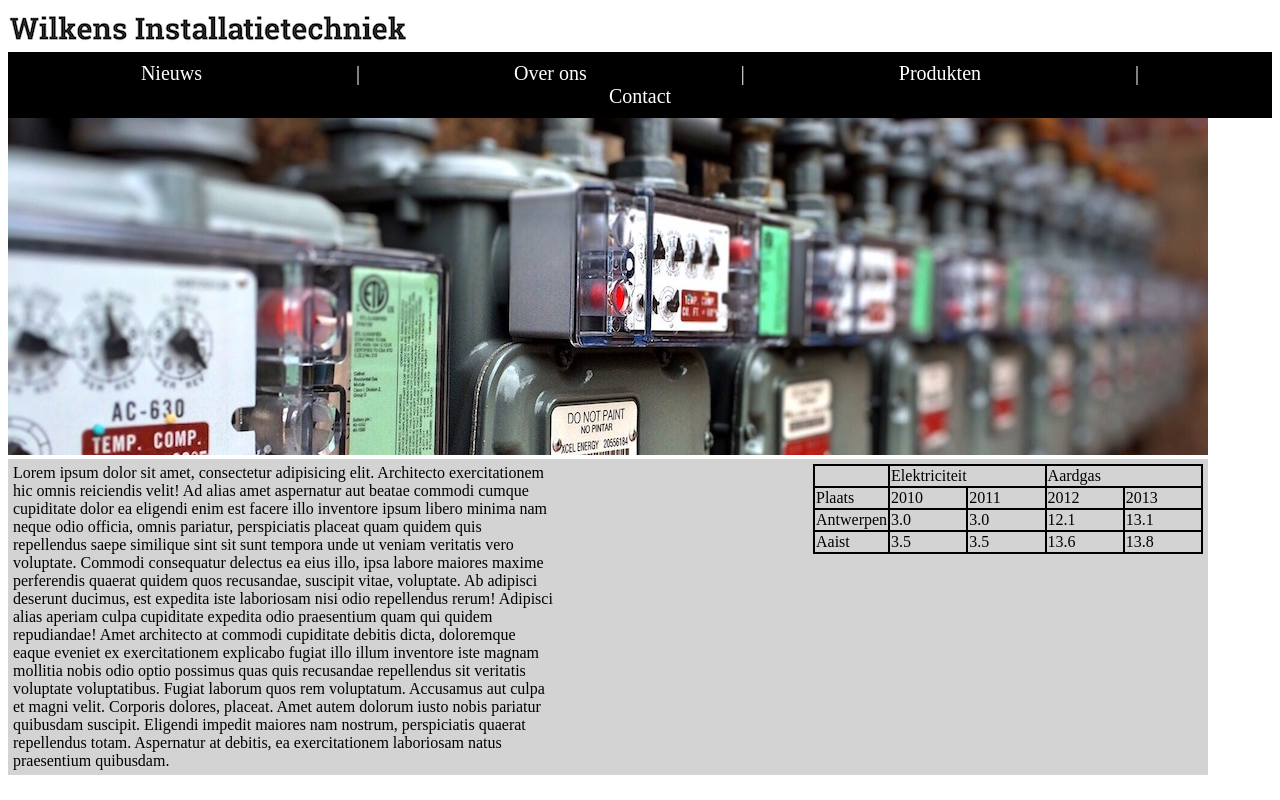
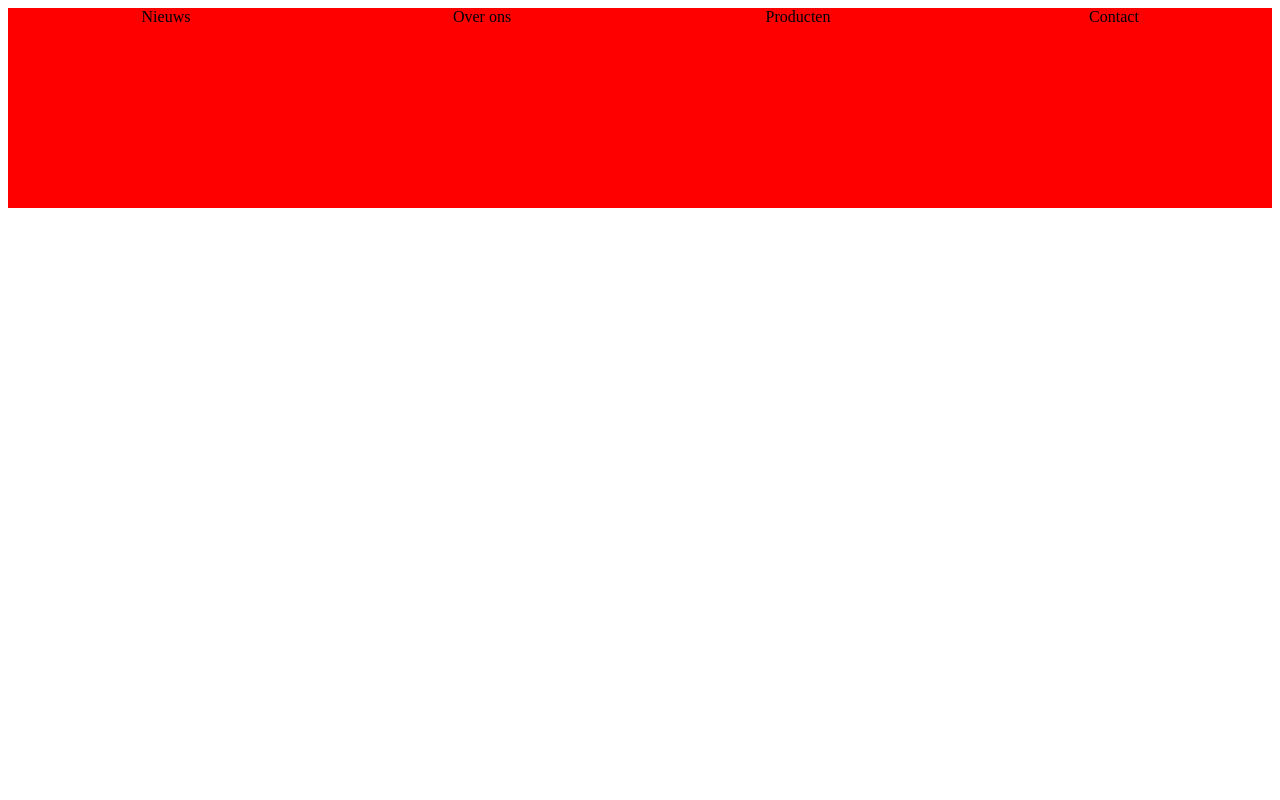
Before and after one commit to KarstenvD/HTML-2020, a PHP site: page /H4/index.html in a window 1280 px wide. Run offline with PHP 8.4, Linux system fonts and the light colour scheme.

Commit message:
Added HFs on main page

```diff
--- a/H1/index.html
+++ b/H1/index.html
@@ -2,7 +2,7 @@
 <html lang="en">
 <head>
     <meta charset="UTF-8">
-    <title>HF1</title>
+    <title>Eerste Website</title>
 </head>
 <body>
 <h1>Hallo internet</h1>
--- a/H4/index.html
+++ b/H4/index.html
@@ -3,58 +3,18 @@
 <head>
     <meta charset="UTF-8">
     <link rel="stylesheet" href="style.css">
-    <title>H4</title>
+    <title>Sketch</title>
 </head>
 <body>
 <header>
-    <img src="wilkens_logo.png">
-<nav>
-    <a href="#">Nieuws</a>
-    <a href="">|</a>
-    <a href="#">Over ons</a>
-    <a href="">|</a>
-    <a href="#">Produkten</a>
-    <a href="">|</a>
-    <a href="#">Contact</a>
-</nav>
+    <nav>
+        <div class="navi">
+            <div>Nieuws</div>
+            <div>Over ons</div>
+            <div>Producten</div>
+            <div>Contact</div>
+        </div>
+    </nav>
 </header>
-<img src="elektriciteit.jpg">
-<article>
-<div class="wrapper">
-    <div>Lorem ipsum dolor sit amet, consectetur adipisicing elit. Architecto exercitationem hic omnis reiciendis velit! Ad alias amet aspernatur aut beatae commodi cumque cupiditate dolor ea eligendi enim est facere illo inventore ipsum libero minima nam neque odio officia, omnis pariatur, perspiciatis placeat quam quidem quis repellendus saepe similique sint sit sunt tempora unde ut veniam veritatis vero voluptate. Commodi consequatur delectus ea eius illo, ipsa labore maiores maxime perferendis quaerat quidem quos recusandae, suscipit vitae, voluptate. Ab adipisci deserunt ducimus, est expedita iste laboriosam nisi odio repellendus rerum! Adipisci alias aperiam culpa cupiditate expedita odio praesentium quam qui quidem repudiandae! Amet architecto at commodi cupiditate debitis dicta, doloremque eaque eveniet ex exercitationem explicabo fugiat illo illum inventore iste magnam mollitia nobis odio optio possimus quas quis recusandae repellendus sit veritatis voluptate voluptatibus. Fugiat laborum quos rem voluptatum. Accusamus aut culpa et magni velit. Corporis dolores, placeat. Amet autem dolorum iusto nobis pariatur quibusdam suscipit. Eligendi impedit maiores nam nostrum, perspiciatis quaerat repellendus totam. Aspernatur at debitis, ea exercitationem laboriosam natus praesentium quibusdam.</div>
-    <div></div>
-    <div>
-    <table>
-        <tr>
-            <td colspan="2"></td>
-            <td colspan="2">Elektriciteit</td>
-            <td colspan="2">Aardgas</td>
-        </tr>
-        <tr>
-            <td colspan="2">Plaats</td>
-            <td>2010</td>
-            <td>2011</td>
-            <td>2012</td>
-            <td>2013</td>
-        </tr>
-        <tr>
-            <td colspan="2">Antwerpen</td>
-            <td>3.0</td>
-            <td>3.0</td>
-            <td>12.1</td>
-            <td>13.1</td>
-        </tr>
-        <tr>
-            <td colspan="2">Aaist</td>
-            <td>3.5</td>
-            <td>3.5</td>
-            <td>13.6</td>
-            <td>13.8</td>
-        </tr>
-        <tr></tr>
-    </table>
-</div>
-</div>
-</article>
 </body>
 </html>
--- a/H4/style.css
+++ b/H4/style.css
@@ -1,30 +1,7 @@
-.wrapper {
+.navi {
     display: grid;
-    grid-template-columns: 550px 250px 400px;
-    grid-template-rows: auto auto auto;
-}
-.wrapper div {
-    background: lightgray;
-    padding: 5px;
-}
-nav {
-    padding: 10px;
-    background: black;
+    background-color: red;
+    grid-template-columns: 1fr 1fr 1fr 1fr;
+    grid-template-rows: 50px 50px 50px 50px;
     text-align: center;
 }
-a {
-    color: white;
-    font-size: 20px;
-    padding: 75px;
-    text-decoration: none;
-}
-table, th, td {
-    border: 2px solid #000;
-    border-collapse: collapse;
-}
-th, td {
-    width: 75px;
-}
-td {
-    text-align: left;
-}
--- a/H5/style.css
+++ b/H5/style.css
@@ -11,8 +11,7 @@ nav {
 nav a {
     color: white;
     text-decoration: none;
-    padding-left: 75px;
-    padding-right: 75px;
+    padding: 20px 75px;
 }
 nav img {
     position: absolute;
--- a/index.html
+++ b/index.html
@@ -9,6 +9,8 @@
 <h2>Karsten van Deelen</h2>
 <a href="H1/index.html">Hoofdstuk 1</a><br>
 <a href="H2/index.html">Hoofdstuk 2</a><br>
-<a href="H3/index.html">Hoofdstuk 3</a>
+<a href="H3/index.html">Hoofdstuk 3</a><br>
+<a href="H4/index.html">Hoofdstuk 4</a><br>
+<a href="H5/index.html">Hoofdstuk 5</a>
 </body>
 </html>
```
